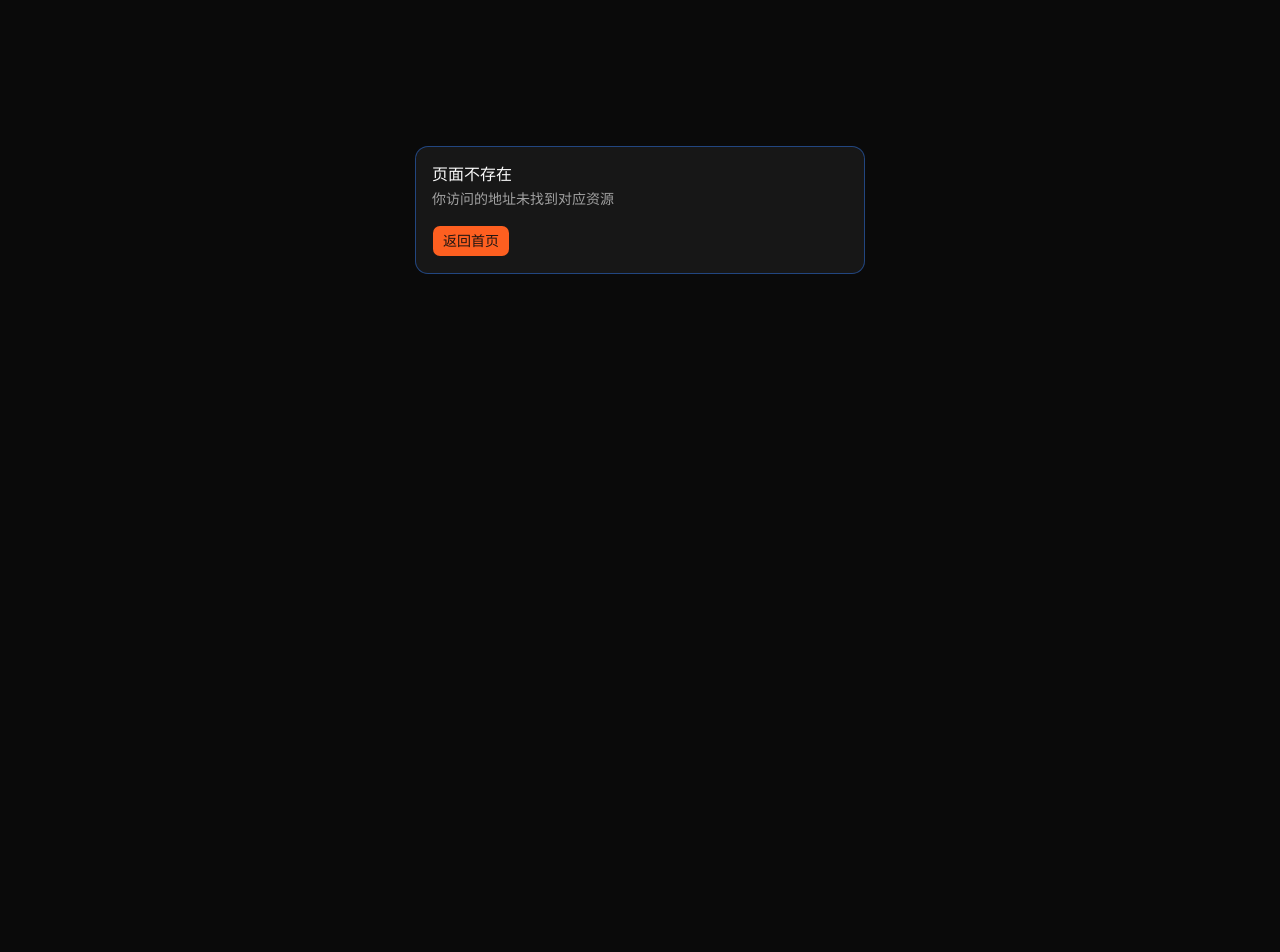
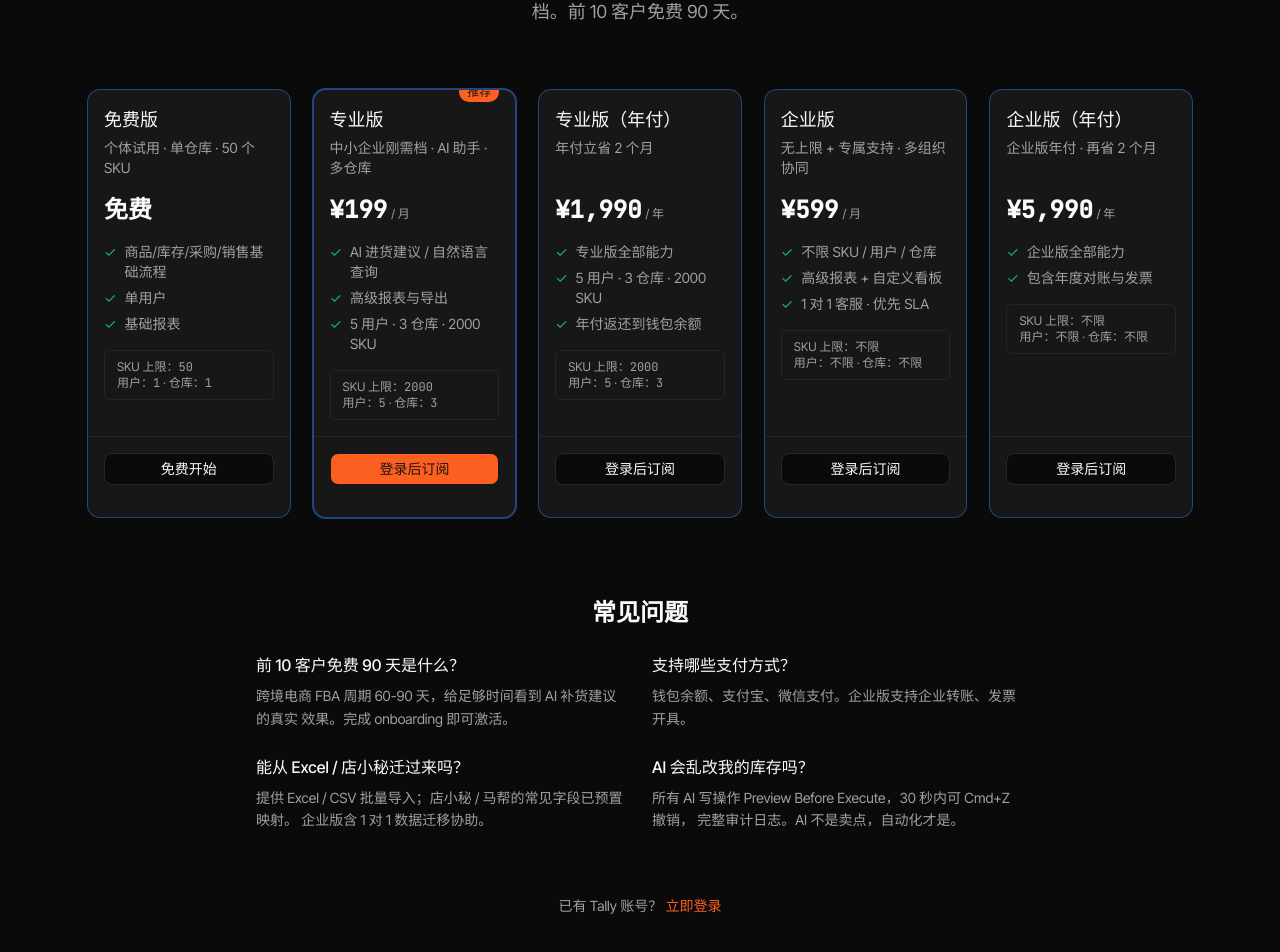
Before and after one commit to hanmahong5-arch/lurus-tally, a Next.js app in the folder web/: page /pricing in a window 1280 px wide. Before the commit this address had no page. Shown: the part 190-1142 px from the top of the page. Before the commit the page ends 800 px from the top, so only its background shows below. Built offline with nearby package versions, Linux system fonts and the light colour scheme.

Commit message:
feat(billing): pricing page
新 /pricing 路由展示 TALLY_PLANS 4 档定价 (¥199/月起), CTA 走 /login?next=/subscription.

```diff
--- /dev/null
+++ b/web/app/pricing/page.tsx
@@ -0,0 +1,153 @@
+import Link from "next/link"
+import type { Metadata } from "next"
+import {
+  Card,
+  CardContent,
+  CardDescription,
+  CardFooter,
+  CardHeader,
+  CardTitle,
+} from "@/components/ui/card"
+import { Button } from "@/components/ui/button"
+import { TALLY_PLANS, formatCycle, formatPriceCNY } from "@/lib/billing/plans"
+import { cn } from "@/lib/utils"
+
+export const metadata: Metadata = {
+  title: "Lurus Tally — 定价方案",
+  description:
+    "AI-native 智能进销存。⌘K + AI 助手 + 多仓库。中小企业刚需档 ¥199/月起。",
+}
+
+const LOGIN_NEXT = "/subscription"
+const LOGIN_HREF = `/login?next=${encodeURIComponent(LOGIN_NEXT)}`
+
+export default function PricingPage() {
+  return (
+    <main className="min-h-screen bg-background text-foreground">
+      <section className="mx-auto max-w-6xl px-6 py-24">
+        <div className="mb-16 text-center">
+          <h1 className="mb-4 text-4xl font-bold tracking-tight sm:text-5xl">
+            Lurus Tally — 定价方案
+          </h1>
+          <p className="mx-auto max-w-2xl text-lg text-muted-foreground">
+            AI-native 智能进销存：⌘K Command Palette · AI 进货建议 ·
+            多仓库 · 中小企业刚需档。前 10 客户免费 90 天。
+          </p>
+        </div>
+
+        <div className="grid grid-cols-1 gap-6 sm:grid-cols-2 lg:grid-cols-3 xl:grid-cols-5">
+          {TALLY_PLANS.map((plan) => (
+            <Card
+              key={plan.code}
+              className={cn(
+                "relative flex flex-col",
+                plan.highlight && "ring-2 ring-primary/40",
+              )}
+            >
+              {plan.highlight && (
+                <span className="absolute -top-2 right-4 rounded-full bg-primary px-2 py-0.5 text-xs font-medium text-primary-foreground">
+                  推荐
+                </span>
+              )}
+              <CardHeader>
+                <CardTitle className="text-lg">{plan.name}</CardTitle>
+                <CardDescription className="min-h-[2.5rem]">
+                  {plan.tagline}
+                </CardDescription>
+                <div className="mt-3 flex items-baseline gap-1">
+                  <span className="font-mono text-2xl font-semibold tabular-nums">
+                    {formatPriceCNY(plan.priceCNY)}
+                  </span>
+                  <span className="text-xs text-muted-foreground">
+                    {formatCycle(plan.cycle)}
+                  </span>
+                </div>
+              </CardHeader>
+              <CardContent className="flex-1">
+                <ul className="space-y-1.5 text-sm text-muted-foreground">
+                  {plan.features.map((f) => (
+                    <li key={f} className="flex gap-2">
+                      <span aria-hidden className="text-emerald-500">
+                        ✓
+                      </span>
+                      <span>{f}</span>
+                    </li>
+                  ))}
+                </ul>
+                <div className="mt-4 rounded-md border border-border bg-muted/30 px-3 py-2 text-xs text-muted-foreground">
+                  <div>
+                    SKU 上限：
+                    <span className="font-mono">
+                      {plan.caps.skus === -1 ? "不限" : plan.caps.skus}
+                    </span>
+                  </div>
+                  <div>
+                    用户：
+                    <span className="font-mono">
+                      {plan.caps.users === -1 ? "不限" : plan.caps.users}
+                    </span>
+                    {" · "}仓库：
+                    <span className="font-mono">
+                      {plan.caps.warehouses === -1
+                        ? "不限"
+                        : plan.caps.warehouses}
+                    </span>
+                  </div>
+                </div>
+              </CardContent>
+              <CardFooter>
+                <Button asChild variant={plan.highlight ? "default" : "outline"} className="w-full">
+                  <Link href={LOGIN_HREF}>
+                    {plan.code === "free" ? "免费开始" : "登录后订阅"}
+                  </Link>
+                </Button>
+              </CardFooter>
+            </Card>
+          ))}
+        </div>
+
+        <div className="mx-auto mt-20 max-w-3xl">
+          <h2 className="mb-6 text-center text-2xl font-bold">常见问题</h2>
+          <div className="grid grid-cols-1 gap-6 sm:grid-cols-2 text-left">
+            <div>
+              <h3 className="mb-2 text-base font-medium">前 10 客户免费 90 天是什么？</h3>
+              <p className="text-sm leading-relaxed text-muted-foreground">
+                跨境电商 FBA 周期 60-90 天，给足够时间看到 AI 补货建议的真实
+                效果。完成 onboarding 即可激活。
+              </p>
+            </div>
+            <div>
+              <h3 className="mb-2 text-base font-medium">支持哪些支付方式？</h3>
+              <p className="text-sm leading-relaxed text-muted-foreground">
+                钱包余额、支付宝、微信支付。企业版支持企业转账、发票开具。
+              </p>
+            </div>
+            <div>
+              <h3 className="mb-2 text-base font-medium">能从 Excel / 店小秘迁过来吗？</h3>
+              <p className="text-sm leading-relaxed text-muted-foreground">
+                提供 Excel / CSV 批量导入；店小秘 / 马帮的常见字段已预置映射。
+                企业版含 1 对 1 数据迁移协助。
+              </p>
+            </div>
+            <div>
+              <h3 className="mb-2 text-base font-medium">AI 会乱改我的库存吗？</h3>
+              <p className="text-sm leading-relaxed text-muted-foreground">
+                所有 AI 写操作 Preview Before Execute，30 秒内可 Cmd+Z 撤销，
+                完整审计日志。AI 不是卖点，自动化才是。
+              </p>
+            </div>
+          </div>
+        </div>
+
+        <div className="mt-16 text-center">
+          <p className="text-sm text-muted-foreground">
+            已有 Tally 账号？{" "}
+            <Link href="/login" className="text-primary hover:underline">
+              立即登录
+            </Link>
+          </p>
+        </div>
+      </section>
+    </main>
+  )
+}
```
